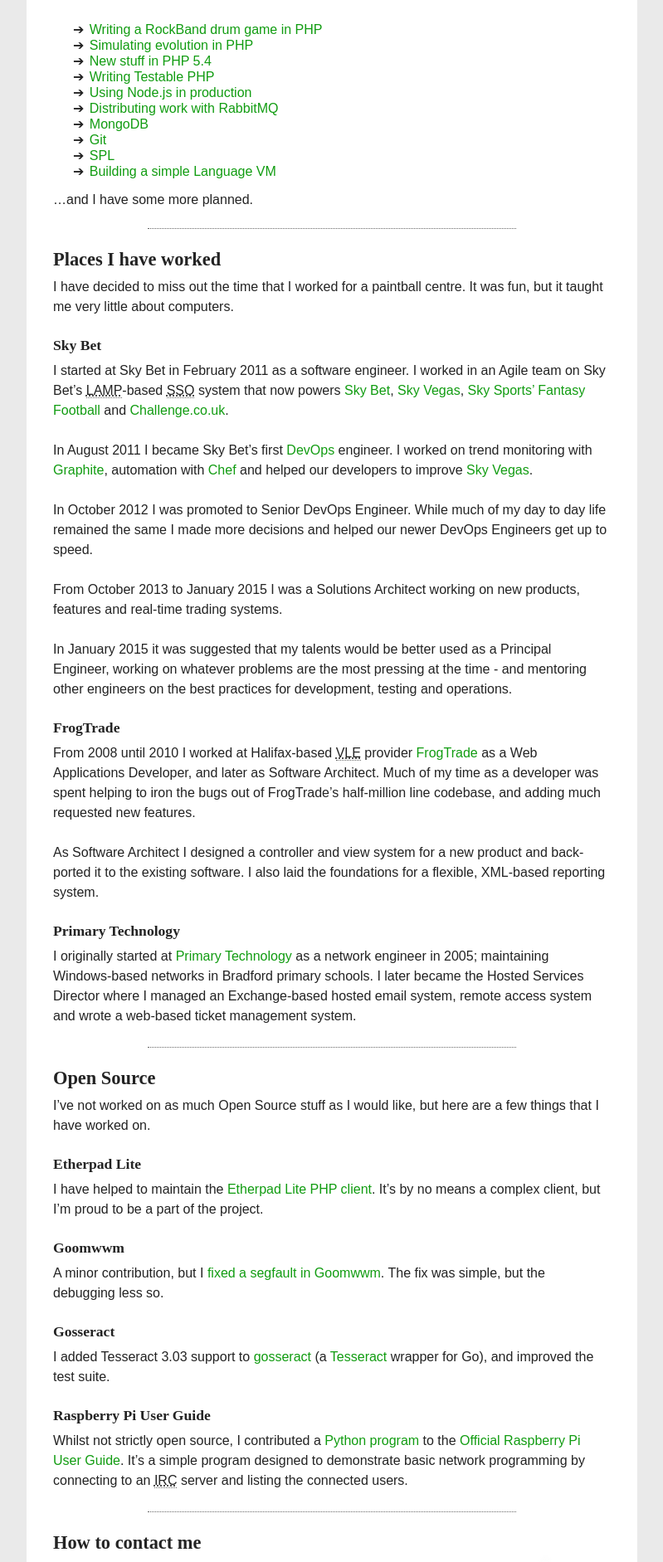
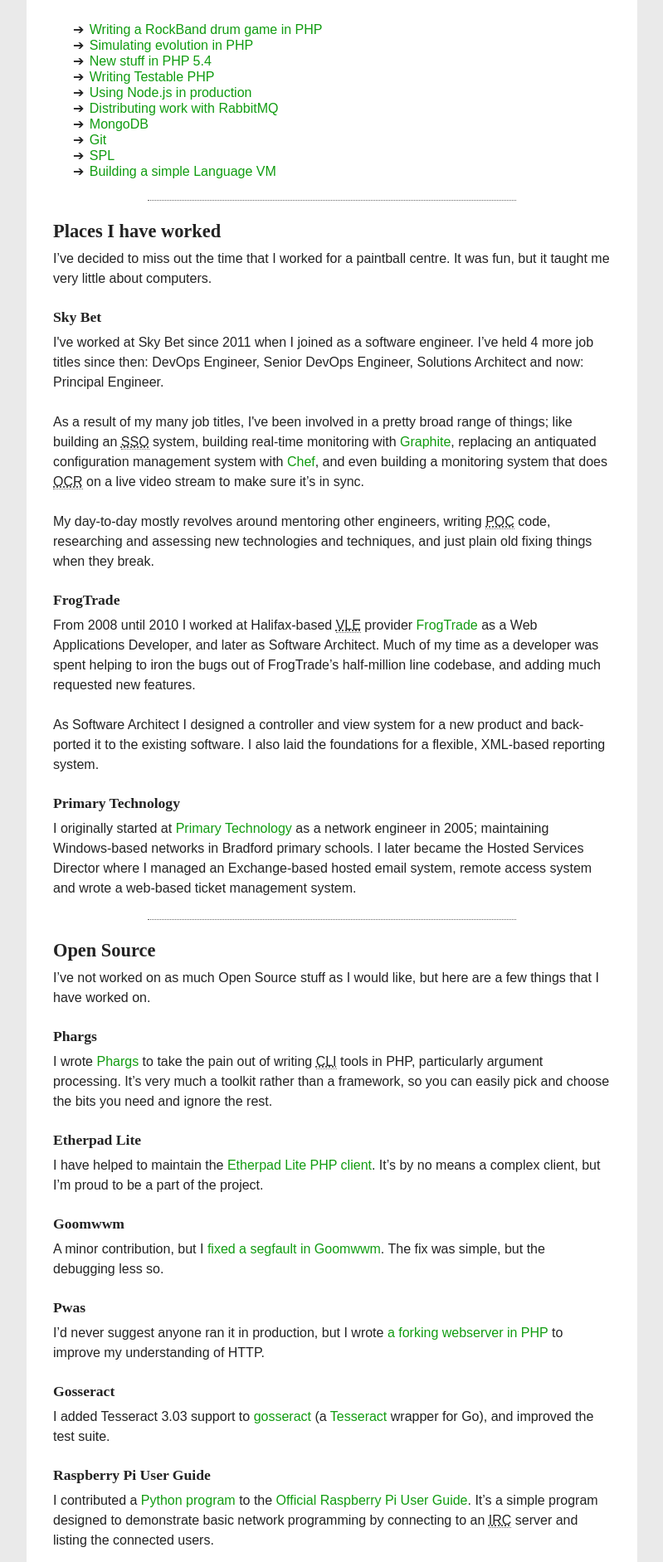
Before and after one commit to tomnomnom/tomhudson.co.uk, a PHP site: page / in a window 1280 px wide. Shown: the part 581-2464 px from the top of the page at 83% size, without its empty margins (240-1039 px from the left). Run offline with PHP 8.4, Linux system fonts and the light colour scheme; some web fonts are replaced.

Commit message:
Adds more Open Source work, Sky Bet details, fragment links

```diff
--- a/public/css/main.css
+++ b/public/css/main.css
@@ -54,6 +54,14 @@ a:visited {
 ::-moz-selection {
   color: #EFEFEF;
   background: #119C11;
+}
+
+h1 a, h1 a:visited {
+  color: #232323;
+}
+h1 a:hover {
+  color: #119C11;
+  text-decoration: none;
 }
 
 header {
--- a/public/index.php
+++ b/public/index.php
@@ -6,6 +6,8 @@
     <meta http-equiv="Content-Type" content="text/html; charset=utf-8" />
     <meta name="google-site-verification" content="gEn3cSDMkUx1RI20_8WrDJgvF8MicJqCBEgijIto8Bs" />
     <meta name="viewport" content="width=device-width, initial-scale=1, maximum-scale=1"/>
+    <meta name="theme-color" content="#119C11">
+    <link rel="icon" sizes="64x64" href="/favicon.ico" type="image/x-icon">
 
     <!-- Special thanks to Harry of http://csswizardry.com/ for his advice on markup, style and CSS -->
     <link rel="stylesheet" type="text/css" href="http://fonts.googleapis.com/css?family=Droid+Serif"/>
@@ -20,7 +22,7 @@
     </header>
 
     <section class="info">
-      <h1>Who I am</h1>
+      <h1><a href="#info">Who I am</a></h1>
       <p>
         I am a geek from Bradford, UK. I currently work for Sky Bet in Leeds as a Principal Engineer.
         I like to learn things and <a href="https://github.com/TomNomNom">write code</a>.
@@ -30,7 +32,7 @@
     <hr/>
 
     <section class="info" id="likes">
-      <h1>Things I like</h1>
+      <h1><a href="#likes">Things I like</a></h1>
       <p>
         I like computers; especially solving problems with computers. I write
         quite a bit of PHP, and a bit of <a href="http://golang.org/">Go</a>.
@@ -44,7 +46,7 @@
     <hr/>
 
     <section class="info" id="talks">
-      <h1>Things I&rsquo;ve talked about</h1>
+      <h1><a href="#talks">Things I&rsquo;ve talked about</a></h1>
       <p>
         I have talked at a few local group-meetings and conferences,
         including <a href="http://leedsphp.org/">LeedsPHP</a>,
@@ -65,49 +67,33 @@
           <li><a href="https://github.com/TomNomNom/build-a-vm-talk">Building a simple Language VM</a></li>
         </ul>
 
-        &hellip;and I have some more planned.
       </p>
     </section>
 
     <hr/>
 
-
     <section class="info" id="work">
-      <h1>Places I have worked</h1>
+      <h1><a href="#work">Places I have worked</a></h1>
       <p>
-        I have decided to miss out the time that I worked for a paintball centre.
+        I&rsquo;ve decided to miss out the time that I worked for a paintball centre.
         It was fun, but it taught me very little about computers.
       </p>
 
       <h2>Sky Bet</h2>
       <p>
-        I started at Sky Bet in February 2011 as a software engineer. I worked in an Agile team on Sky Bet&rsquo;s
-        <abbr title="Linux Apache MySQL PHP">LAMP</abbr>-based <abbr title="Single Sign On">SSO</abbr>
-        system that now powers <a href="http://www.skybet.com/betting">Sky Bet</a>,
-        <a href="http://www.skyvegas.com/vegas">Sky Vegas</a>,
-        <a href="http://fantasyfootball.skysports.com/">Sky Sports&rsquo; Fantasy Football</a> and
-        <a href="http://www.challenge.co.uk/">Challenge.co.uk</a>.
+        I've worked at Sky Bet since 2011 when I joined as a software engineer. I&rsquo;ve held 4 more
+        job titles since then: DevOps Engineer, Senior DevOps Engineer, Solutions Architect and now: Principal Engineer.
       </p>
       <p>
-        In August 2011 I became Sky Bet&rsquo;s first <a href="http://en.wikipedia.org/wiki/DevOps">DevOps</a>
-        engineer. I worked on trend monitoring with <a href="http://graphite.wikidot.com/">Graphite</a>,
-        automation with <a href="http://www.opscode.com/chef/">Chef</a> and helped our developers to improve
-        <a href="http://www.skyvegas.com/vegas">Sky Vegas</a>.
+        As a result of my many job titles, I've been involved in a pretty broad range of things; like building an
+        <abbr title="Single Sign On">SSO</abbr> system, building real-time monitoring with <a href="http://graphite.wikidot.com/">Graphite</a>,
+        replacing an antiquated configuration management system with <a href="http://www.opscode.com/chef/">Chef</a>,
+        and even building a monitoring system that does <abbr title="Optical Character Recognition">OCR</abbr>
+        on a live video stream to make sure it&rsquo;s in sync.
       </p>
       <p>
-        In October 2012 I was promoted to Senior DevOps Engineer. While
-        much of my day to day life remained the same I made more
-        decisions and helped our newer DevOps Engineers get up to speed.
-      </p>
-      <p>
-        From October 2013 to January 2015 I was a Solutions Architect
-        working on new products, features and real-time trading systems.
-      </p>
-      <p>
-        In January 2015 it was suggested that my talents would be better
-        used as a Principal Engineer, working on whatever problems are
-        the most pressing at the time - and mentoring other engineers
-        on the best practices for development, testing and operations.
+        My day-to-day mostly revolves around mentoring other engineers, writing <abbr title="Proof Of Concept">POC</abbr>
+        code, researching and assessing new technologies and techniques, and just plain old fixing things when they break.
       </p>
 
       <h2>FrogTrade</h2>
@@ -135,10 +121,17 @@
     <hr/>
 
     <section class="info" id="opensource">
-      <h1>Open Source</h1>
+      <h1><a href="#opensource">Open Source</a></h1>
       <p>
         I&rsquo;ve not worked on as much Open Source stuff as I would like, but here are a few things
         that I have worked on.
+      </p>
+
+      <h2>Phargs</h2>
+      <p>
+        I wrote <a href="https://github.com/TomNomNom/phargs">Phargs</a> to take the pain out of writing <abbr title="Command Line Interface">CLI</abbr>
+        tools in PHP, particularly argument processing. It&rsquo;s very much a toolkit rather than a framework, so you can easily pick and choose
+        the bits you need and ignore the rest.
       </p>
 
       <h2>Etherpad Lite</h2>
@@ -154,6 +147,12 @@
         The fix was simple, but the debugging less so.
       </p>
 
+      <h2>Pwas</h2>
+      <p>
+        I&rsquo;d never suggest anyone ran it in production, but I wrote <a href="https://github.com/TomNomNom/Pwas">a forking webserver in PHP</a>
+        to improve my understanding of HTTP.
+      </p>
+
       <h2>Gosseract</h2>
       <p>
         I added Tesseract 3.03 support to <a href="https://github.com/otiai10/gosseract">gosseract</a>
@@ -162,7 +161,7 @@
 
       <h2>Raspberry Pi User Guide</h2>
       <p>
-        Whilst not strictly open source, I contributed a <a href="http://media.wiley.com/product_ancillary/6X/11184644/DOWNLOAD/ircuserlist.py">Python program</a>
+        I contributed a <a href="http://media.wiley.com/product_ancillary/6X/11184644/DOWNLOAD/ircuserlist.py">Python program</a>
         to the <a href="http://eu.wiley.com/WileyCDA/WileyTitle/productCd-111846446X.html">Official Raspberry Pi User Guide</a>.
         It&rsquo;s a simple program designed to demonstrate basic network programming by connecting
         to an <abbr title="Internet Relay Chat">IRC</abbr> server and listing the connected users.
@@ -172,7 +171,7 @@
     <hr/>
 
     <section class="info" id="contact">
-      <h1>How to contact me</h1>
+      <h1><a href="#contact">How to contact me</a></h1>
       <p>
         If it&rsquo;s informal, feel free to <a href="https://twitter.com/#!/TomNomNom">mention me on Twitter</a>.
         If you want a bit more privacy or aren&rsquo;t a fan of this new-fangled social networking, just
@@ -182,7 +181,7 @@
 
     <footer>
       <p>
-        &copy; Tom Hudson 2015 - I feel slightly sick having written all that stuff about myself.
+        &copy; Tom Hudson <?=date('Y');?> - I feel slightly sick having written all that stuff about myself.
       </p>
     </footer>
 
```
Also changed, not shown: public/favicon.ico (added).
